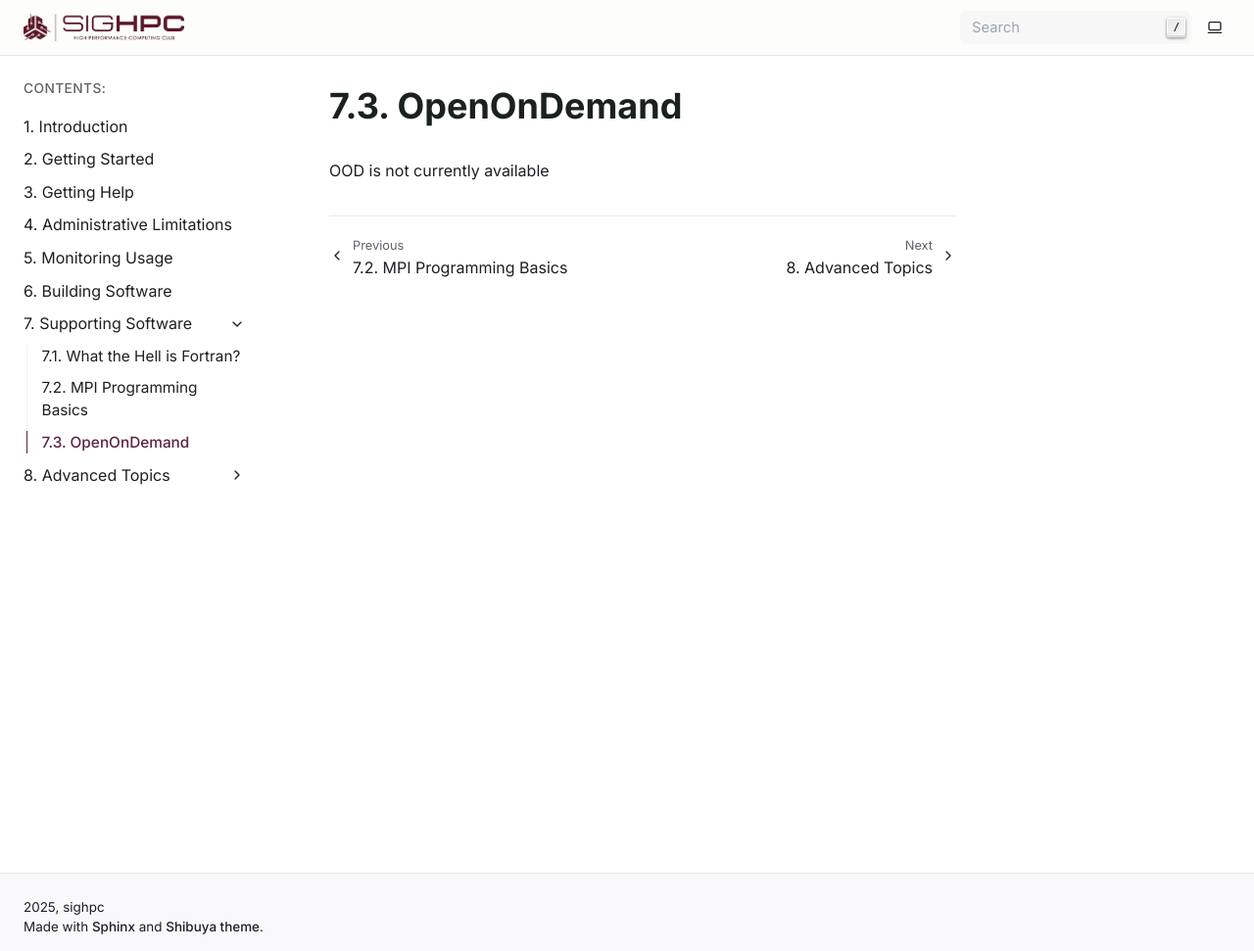
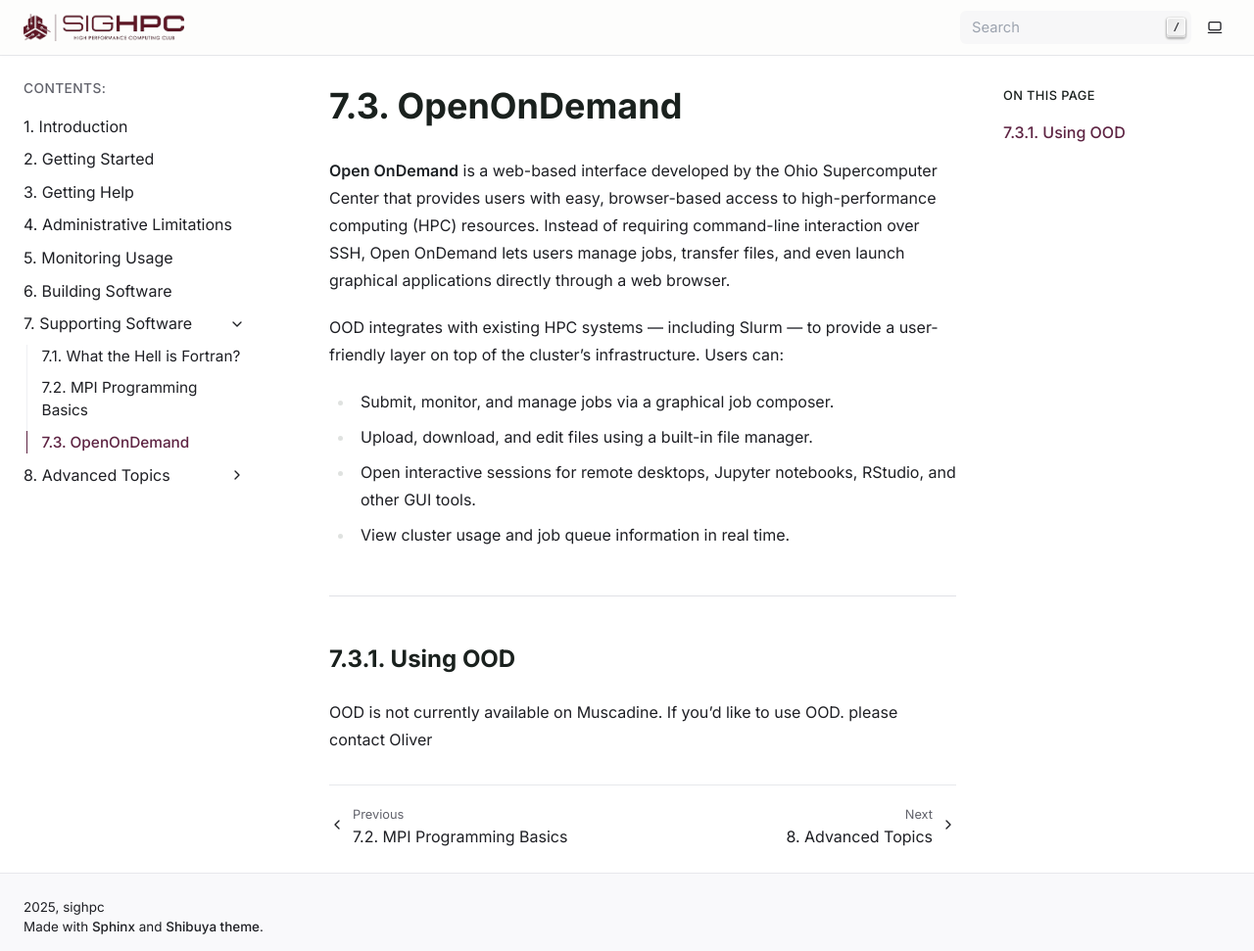
Before and after one commit to msstate-sighpc/muscadine-docs, a Sphinx documentation site: the page built from docs/sup/ood.md, in a window 1280 px wide and 971 px high. Shown: the whole window at 98% size. Built offline with Sphinx 7.4.7, drawn with Linux system fonts in a browser that asks for light colours.

Commit message:
add ood teaser

```diff
--- a/docs/sup/ood.md
+++ b/docs/sup/ood.md
@@ -1,3 +1,16 @@
 # OpenOnDemand
 
-OOD is not currently available
+
+**Open OnDemand** is a web-based interface developed by the Ohio Supercomputer Center that provides users with easy, browser-based access to high-performance computing (HPC) resources. Instead of requiring command-line interaction over SSH, Open OnDemand lets users manage jobs, transfer files, and even launch graphical applications directly through a web browser.
+
+OOD integrates with existing HPC systems — including Slurm — to provide a user-friendly layer on top of the cluster’s infrastructure. Users can:
+
+- Submit, monitor, and manage jobs via a graphical job composer.
+- Upload, download, and edit files using a built-in file manager.
+- Open interactive sessions for remote desktops, Jupyter notebooks, RStudio, and other GUI tools.
+- View cluster usage and job queue information in real time.
+
+---
+
+## Using OOD
+OOD is not currently available on Muscadine. If you'd like to use OOD. please contact Oliver
```
